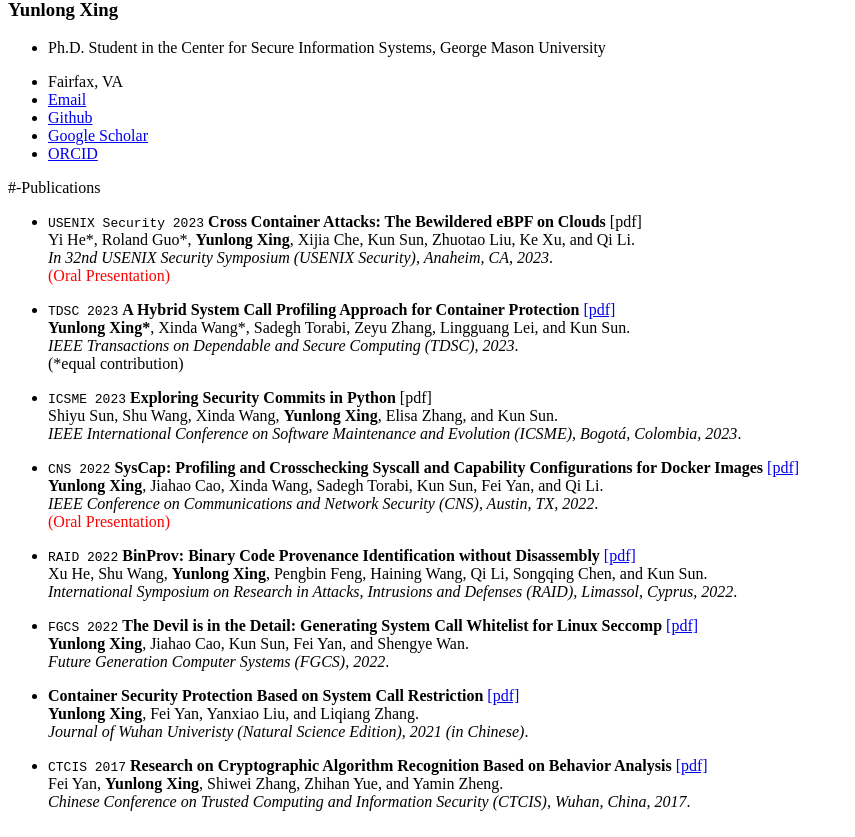
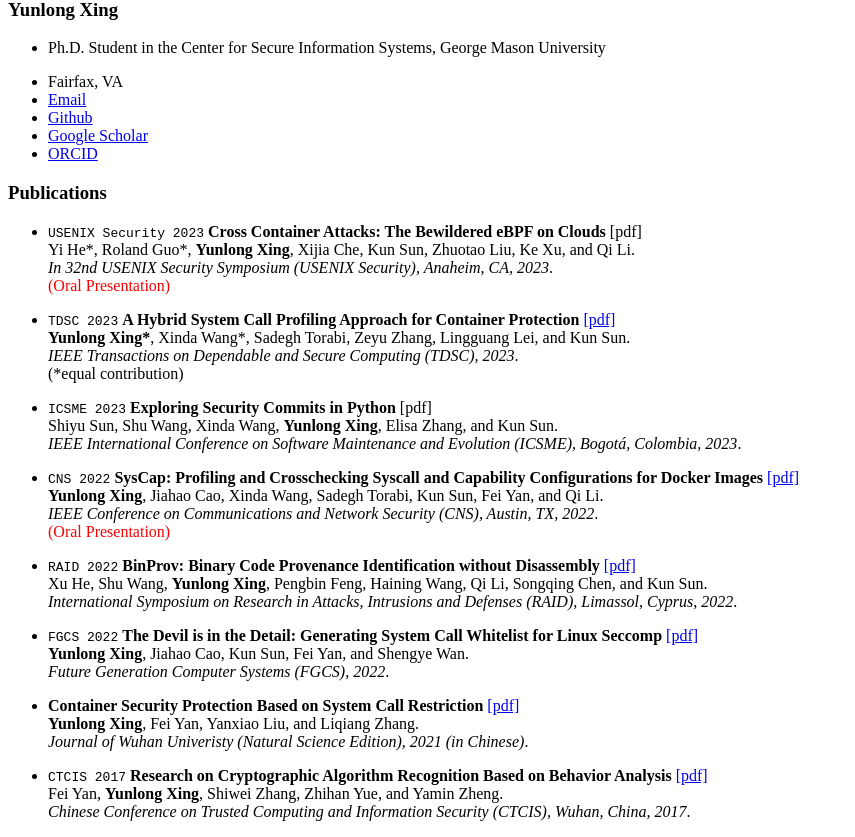
Before and after one commit to YunlongXing/yunlongxing.github.io, a Jekyll site: the page built from _pages/includes/pub.md, in a window 1280 px wide. Shown: the part 490-1327 px from the top of the page, without its empty margins (0-855 px from the left). Built offline with Jekyll 4.4.1, drawn with Linux system fonts in a browser that asks for light colours; our own code applies the rules of GitHub Pages for plain Markdown files.

Commit message:
Update pub.md

```diff
--- a/_pages/includes/pub.md
+++ b/_pages/includes/pub.md
@@ -1,4 +1,4 @@
-#-Publications
+# Publications
 
 - ``USENIX Security 2023`` **Cross Container Attacks: The Bewildered eBPF on Clouds** [pdf]<br>
 Yi He\*, Roland Guo\*, **Yunlong Xing**, Xijia Che, Kun Sun, Zhuotao Liu, Ke Xu, and Qi Li.<br>
```
